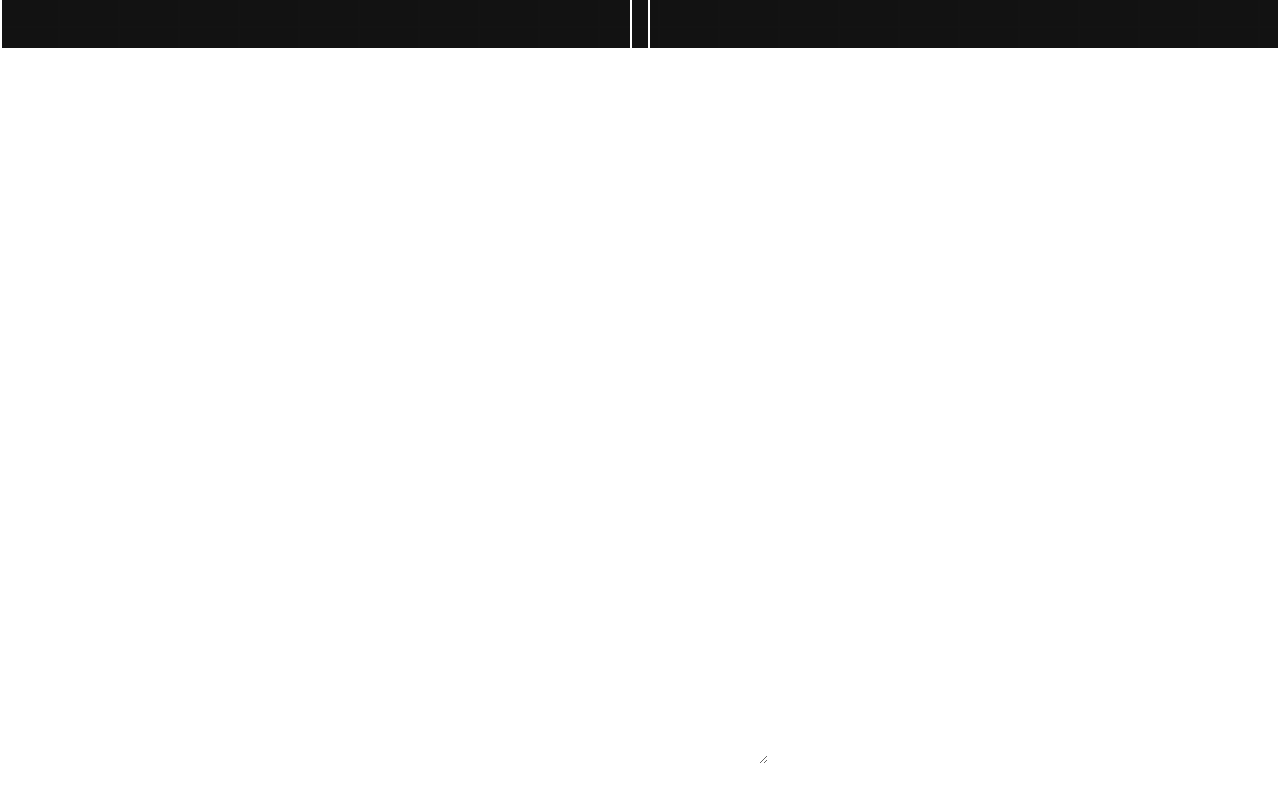
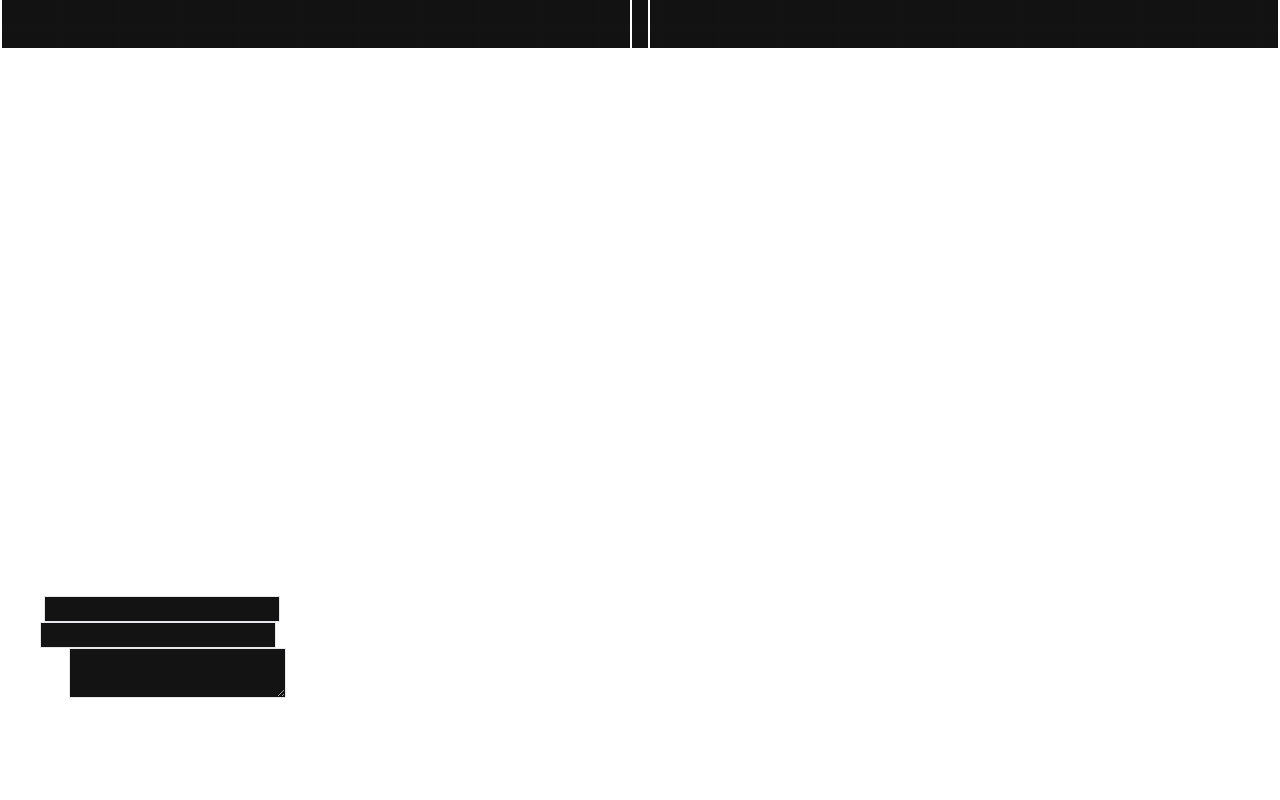
Before and after one commit to Vtrandev/eportfolio-next, a Next.js app: page / in a window 1280 px wide. Shown: the part 752-1552 px from the top of the page. After the commit the page ends 1504 px from the top, so only its background shows below. Built offline with nearby package versions, Linux system fonts and the light colour scheme.

Commit message:
Mouse movement tracking circle added

```diff
--- a/components/Background.tsx
+++ b/components/Background.tsx
@@ -1,40 +1,31 @@
-"use client"
-import React from "react";
+"use client";
+import React, { useEffect, useState } from "react";
 
 const Background = () => {
+  const [location, setLocation] = useState<{ x: any; y: any }>({
+    x: 0,
+    y: 0,
+  });
 
-    const [isCardMoving, setIsCardMoving] = React.useState(false);
+  useEffect(() => {
+    const mouseMove = (event: MouseEvent) => {
+      setLocation({ x: event.clientX - 125, y: event.clientY - 125 });
+    };
 
-    React.useEffect(() => {
-        if (isCardMoving) window.addEventListener("mousemove", handleCardMove);
-        return () => window.removeEventListener("mousemove", handleCardMove);
-    }, [isCardMoving]);
-
-    const handleCardMove = (event : any) => console.log({ x: event.offsetX, y: event.offsetY });
-
-
-  // const circle = document.getElementsByClassName("home-hero-glow");
-
-  // const onMouseMove = (e) => {
-  //   // Calculate the center coordinates of the circle
-  //   let centerX = e.pageX - circle?.offsetWidth / 2;
-  //   let centerY = e.pageY - circle?.offsetHeight / 2;
-
-  //   // circle?.style.left = centerX + "px";
-  //   // circle?.style.top = centerY + "px";
-  // };
-
-  // document.addEventListener("mousemove", onMouseMove);
+    window.addEventListener("mousemove", mouseMove);
+    return () => window.removeEventListener("mousemove", mouseMove);
+  }, []);
 
   return (
-    <>
+    <div>
       <div
-        className="-z-30 absolute w-[300px] h-[300px] top-[80px] left-[300px] bg-white rounded-full
-      opacity-5 blur-3xl"
+        style={{ top: location.y, left: location.x }}
+        className={`-z-30 fixed w-[250px] h-[250px] circle bg-white rounded-full
+      opacity-5 blur-3xl`}
       ></div>
-        <div className="-z-40 fixed top-0 left-0 w-full h-full bg-[#131313]"></div>
+      <div className="-z-40 fixed top-0 left-0 w-full h-full bg-[#131313]"></div>
       <div className="fixed top-0 left-0 w-full h-full background -z-20"></div>
-    </>
+    </div>
   );
 };
 
--- a/components/Contact.tsx
+++ b/components/Contact.tsx
@@ -1,27 +1,33 @@
-import React from 'react'
+import React from "react";
 
 function Form() {
-    return (
-        <form className='flex flex-col w-[60%]'>
-            <label>Name</label>
-            <input />
-            <label>Email</label>
-            <input />
-            <label>Message</label>
-            <textarea />
-            <button className='text-left'>Submit</button>
-        </form>
-    )
+  return (
+    <form className="flex flex-col w-[60%]">
+      <label>
+        Name
+        <input type="text" name="name" className="bg-[#131313] border" />{" "}
+      </label>
+      <label>
+        Email
+        <input type="email" name="email" className="bg-[#131313] border" />{" "}
+      </label>
+      <label>
+        Message
+        <textarea name="message" className="bg-[#131313] border" />{" "}
+      </label>
+      <button className="text-left">Submit</button>
+    </form>
+  );
 }
 
 function Contact() {
   return (
     <div>
-        <h2 className="text-3xl">Let's have a chat</h2>
-        <p className="text-xl">I am currently open to new opportunities</p>
-        <Form />
+      <h2 className="text-3xl">Let's have a chat</h2>
+      <p className="text-xl">I am currently open to new opportunities</p>
+      <Form />
     </div>
-  )
+  );
 }
 
-export default Contact
+export default Contact;
```
